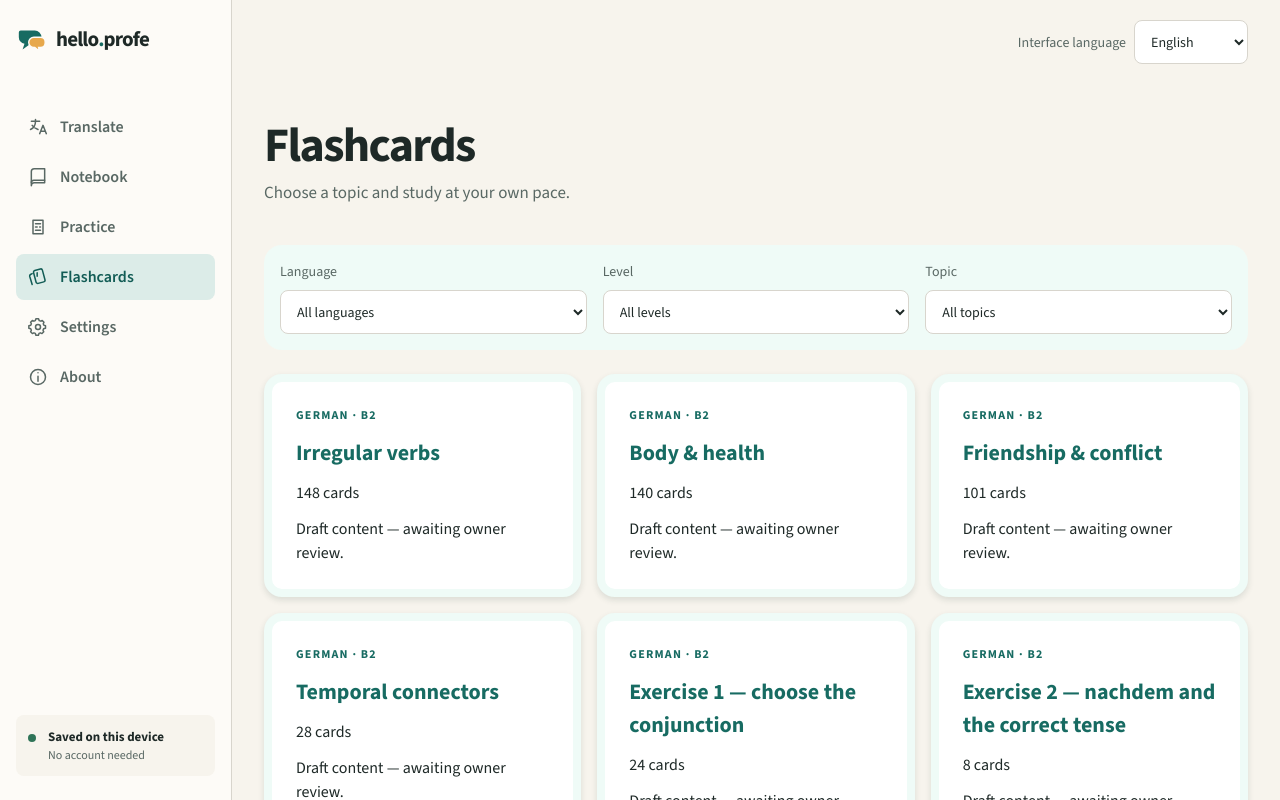
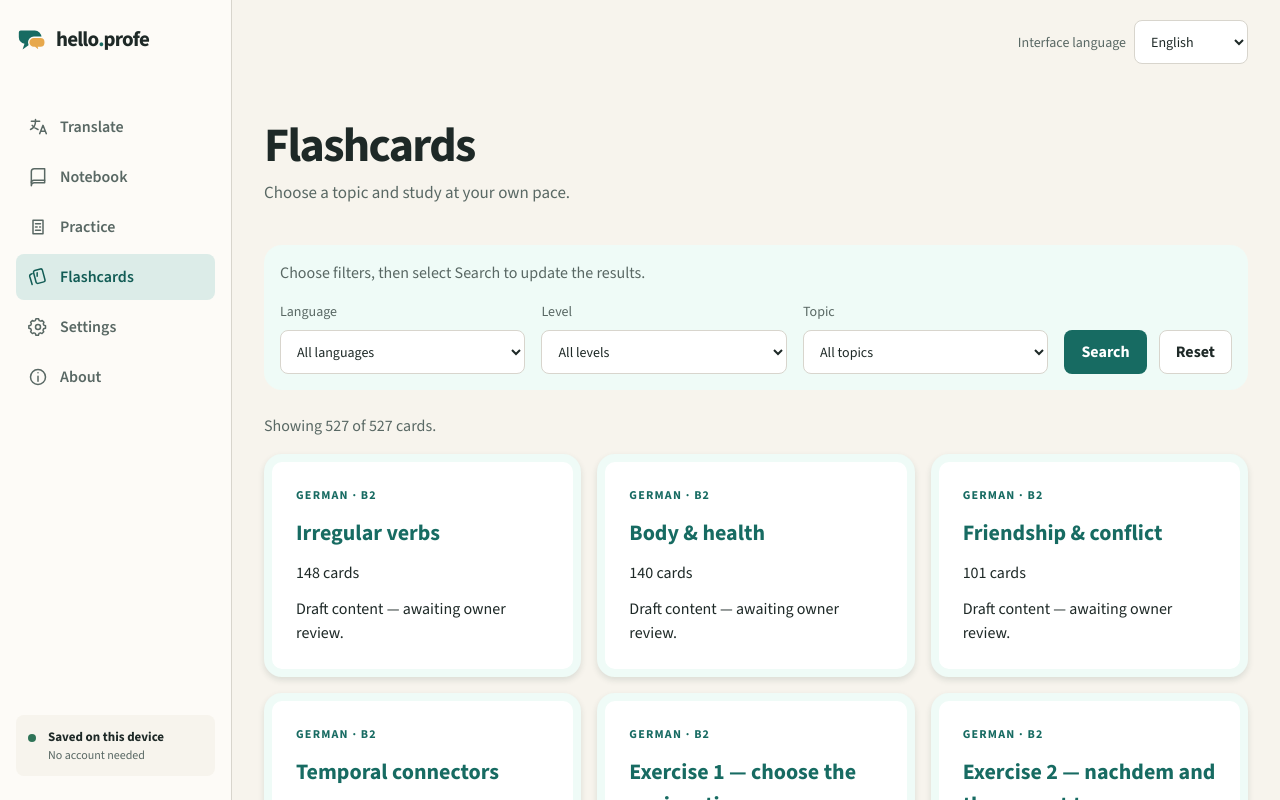
Before and after one commit to ccisternas-dev/hello.profe, a React (Vite) app: page / in a window 1280 px wide. Both pictures are taken after a click on the button "Flashcards". Shown: the top 800 px of the page. Built offline with nearby package versions, Linux system fonts and the light colour scheme.

Commit message:
Add explicit flashcard search, reset and result counts (#51)

```diff
--- a/src/Flashcards.tsx
+++ b/src/Flashcards.tsx
@@ -2,19 +2,23 @@ import { useState } from 'react'
 import { Button, PageHeader } from './components'
 import { useI18n, type MessageKey } from './i18n'
 import data from './data/study-decks.json'
-import { availableDecks, filterDecks, type StudyDeck } from './deck-catalog'
+import { availableDecks, filterDecks, countStudyCards, type StudyDeck } from './deck-catalog'
 import VerbFlashcards from './VerbFlashcards'
 import FlashcardSession from './FlashcardSession'
 
 const decks: StudyDeck[] = availableDecks(data.decks, import.meta.env.PROD)
+const emptyFilters = {language: '', level: '', topic: ''}
+const totalCards = decks.reduce((total, deck) => total + countStudyCards(deck), 0)
 const languageNames: Record<string, MessageKey> = { de: 'German', en: 'English', es: 'Spanish', fr: 'French', nl: 'Dutch' }
 const topicNames: Record<string, MessageKey> = { verbs: 'Irregular verbs', health: 'Health & body', relationships: 'Relationships', grammar: 'Temporal connectors' }
 
 export default function Flashcards() {
   const { t } = useI18n()
-  const [filters, setFilters] = useState({language: '', level: '', topic: ''})
+  const [filters, setFilters] = useState(emptyFilters)
+  const [appliedFilters, setAppliedFilters] = useState(emptyFilters)
   const [selected, setSelected] = useState<StudyDeck | null>(null)
-  const shown = filterDecks(decks, filters)
+  const shown = filterDecks(decks, appliedFilters)
+  const displayedCards = shown.reduce((total, deck) => total + countStudyCards(deck), 0)
   const close = () => {
     const id = selected?.id
     setSelected(null)
@@ -26,28 +30,40 @@ export default function Flashcards() {
       {selected.reviewed !== true && <p className="small-note">{t('Draft content — awaiting owner review.')}</p>}
       {selected.id === 'irregular-verbs' ? <VerbFlashcards /> : <DeckStudy key={selected.id} deck={selected} />}
     </FlashcardSession> : <>
-      <div className="deck-filters">
-        <label className="locale-selector"><span>{t('Language')}</span><select value={filters.language} onChange={e=>setFilters({...filters,language:e.target.value})}>
+      <form className="deck-filters" aria-label={t('Flashcard filters')}
+        onSubmit={event => { event.preventDefault(); setAppliedFilters({...filters}) }}
+        onReset={event => { event.preventDefault(); setFilters(emptyFilters); setAppliedFilters(emptyFilters) }}>
+        <p id="flashcard-filter-help" className="filter-help">{t('Choose filters, then select Search to update the results.')}</p>
+        <label className="locale-selector"><span id="filter-language-label">{t('Language')}</span><select aria-labelledby="filter-language-label" aria-describedby="flashcard-filter-help" value={filters.language} onChange={e=>setFilters({...filters,language:e.target.value})}>
           <option value="">{t('All languages')}</option>
           {[...new Set(decks.map(d=>d.language))].filter(Boolean).map(language=><option key={language} value={language}>{t(languageNames[language!])}</option>)}
         </select></label>
-        <label className="locale-selector"><span>{t('Level')}</span><select value={filters.level} onChange={e=>setFilters({...filters,level:e.target.value})}>
+        <label className="locale-selector"><span id="filter-level-label">{t('Level')}</span><select aria-labelledby="filter-level-label" aria-describedby="flashcard-filter-help" value={filters.level} onChange={e=>setFilters({...filters,level:e.target.value})}>
           <option value="">{t('All levels')}</option>
           {[...new Set(decks.map(d=>d.level))].filter(Boolean).sort().map(level=><option key={level} value={level}>{level}</option>)}
         </select></label>
-        <label className="locale-selector"><span>{t('Topic')}</span><select value={filters.topic} onChange={e=>setFilters({...filters,topic:e.target.value})}>
+        <label className="locale-selector"><span id="filter-topic-label">{t('Topic')}</span><select aria-labelledby="filter-topic-label" aria-describedby="flashcard-filter-help" value={filters.topic} onChange={e=>setFilters({...filters,topic:e.target.value})}>
           <option value="">{t('All topics')}</option>
           {[...new Set(decks.map(d=>d.topic))].filter(Boolean).map(topic=><option key={topic} value={topic}>{t(topicNames[topic!])}</option>)}
         </select></label>
+        <div className="filter-actions">
+          <Button type="submit" aria-controls="flashcard-results">{t('Search')}</Button>
+          <Button type="reset" variant="secondary" aria-controls="flashcard-results">{t('Reset')}</Button>
         </div>
-      <div className="topic-grid" aria-live="polite">
+      </form>
+      <div id="flashcard-results">
+        <p className="filter-results-count" role="status" aria-live="polite" aria-atomic="true">
+          {t('Showing {displayed} of {total} cards.', {displayed: displayedCards, total: totalCards})}
+          {!shown.length && <> {t('No decks match these filters.')}</>}
+        </p>
+        <div className="topic-grid">
           {shown.map(deck=><button className="topic-card" key={deck.id} id={`deck-${deck.id}`} onClick={()=>setSelected(deck)}>
             <span className="eyebrow">{t(languageNames[deck.language!])} · {deck.level}</span>
             <strong>{t(deck.title as MessageKey)}</strong>
-          <span>{t('{count} cards', {count:deck.id === 'irregular-verbs' ? new Set(deck.cards.map(card => card.prompt.split(' — ')[0])).size : deck.cards.length})}</span>
+            <span>{t('{count} cards', {count:countStudyCards(deck)})}</span>
             {deck.reviewed !== true && <span>{t('Draft content — awaiting owner review.')}</span>}
           </button>)}
-        {!shown.length && <p role="status">{t('No decks match these filters.')}</p>}
+        </div>
       </div>
     </>}
   </main>
--- a/src/deck-catalog.ts
+++ b/src/deck-catalog.ts
@@ -16,3 +16,10 @@ export function filterDecks<T extends StudyDeck>(decks: T[], filters: DeckFilter
   return decks.filter(deck => (!filters.language || deck.language === filters.language)
     && (!filters.level || deck.level === filters.level) && (!filters.topic || deck.topic === filters.topic))
 }
+
+// The verb reference screen groups several workbook form rows into one card.
+export function countStudyCards(deck: StudyDeck): number {
+  return deck.id === 'irregular-verbs'
+    ? new Set(deck.cards.map(card => card.prompt.split(' — ')[0])).size
+    : deck.cards.length
+}
--- a/src/index.css
+++ b/src/index.css
@@ -615,3 +615,12 @@ td:not(:first-child) { font-weight: 650; }
 .page-footer a { display: inline-flex; align-items: center; justify-content: center; min-width: 44px; min-height: 44px; padding: 0 var(--space-4); color: var(--action-primary); text-decoration: underline; border-radius: var(--radius-sm); }
 .about-copy ul { padding-left: var(--space-6); margin-bottom: var(--space-6); }
 .about-copy li { margin-bottom: var(--space-2); }
+
+.deck-filters .filter-help { flex-basis: 100%; margin: 0; color: var(--text-secondary); }
+.filter-actions { display: flex; align-items: end; gap: var(--space-3); flex-wrap: wrap; }
+.filter-actions .button { min-height: 44px; min-width: 44px; }
+.filter-results-count { margin: 0 0 var(--space-4); color: var(--text-secondary); }
+@media (max-width: 600px) {
+  .filter-actions { flex-basis: 100%; }
+  .filter-actions .button { flex: 1; }
+}
--- a/src/locales/de.json
+++ b/src/locales/de.json
@@ -365,5 +365,9 @@
   "© {year} hello.profe. Third-party materials retain their own licenses.": "© {year} hello.profe. Inhalte Dritter behalten ihre jeweiligen Lizenzen.",
   "Microsoft Translator": "Microsoft Translator",
   "Google Cloud Translation": "Google Cloud Translation",
-  "This provider’s allowance is exhausted. Choose another provider or try again after it resets.": "Das Kontingent dieses Dienstes ist aufgebraucht. Wähle einen anderen Dienst oder versuche es nach der Erneuerung erneut."
+  "This provider’s allowance is exhausted. Choose another provider or try again after it resets.": "Das Kontingent dieses Dienstes ist aufgebraucht. Wähle einen anderen Dienst oder versuche es nach der Erneuerung erneut.",
+  "Flashcard filters": "Karteikartenfilter",
+  "Choose filters, then select Search to update the results.": "Wähle Filter und dann Suchen, um die Ergebnisse zu aktualisieren.",
+  "Reset": "Zurücksetzen",
+  "Showing {displayed} of {total} cards.": "{displayed} von {total} Karten werden angezeigt."
 }
--- a/src/locales/en.json
+++ b/src/locales/en.json
@@ -365,5 +365,9 @@
   "© {year} hello.profe. Third-party materials retain their own licenses.": "© {year} hello.profe. Third-party materials retain their own licenses.",
   "Microsoft Translator": "Microsoft Translator",
   "Google Cloud Translation": "Google Cloud Translation",
-  "This provider’s allowance is exhausted. Choose another provider or try again after it resets.": "This provider’s allowance is exhausted. Choose another provider or try again after it resets."
+  "This provider’s allowance is exhausted. Choose another provider or try again after it resets.": "This provider’s allowance is exhausted. Choose another provider or try again after it resets.",
+  "Flashcard filters": "Flashcard filters",
+  "Choose filters, then select Search to update the results.": "Choose filters, then select Search to update the results.",
+  "Reset": "Reset",
+  "Showing {displayed} of {total} cards.": "Showing {displayed} of {total} cards."
 }
--- a/src/locales/es.json
+++ b/src/locales/es.json
@@ -365,5 +365,9 @@
   "© {year} hello.profe. Third-party materials retain their own licenses.": "© {year} hello.profe. Los materiales de terceros conservan sus propias licencias.",
   "Microsoft Translator": "Microsoft Translator",
   "Google Cloud Translation": "Google Cloud Translation",
-  "This provider’s allowance is exhausted. Choose another provider or try again after it resets.": "Se ha agotado la cuota de este proveedor. Elige otro proveedor o vuelve a intentarlo cuando se renueve."
+  "This provider’s allowance is exhausted. Choose another provider or try again after it resets.": "Se ha agotado la cuota de este proveedor. Elige otro proveedor o vuelve a intentarlo cuando se renueve.",
+  "Flashcard filters": "Filtros de tarjetas",
+  "Choose filters, then select Search to update the results.": "Elige los filtros y pulsa Buscar para actualizar los resultados.",
+  "Reset": "Restablecer",
+  "Showing {displayed} of {total} cards.": "Se muestran {displayed} de {total} tarjetas."
 }
--- a/src/locales/fr.json
+++ b/src/locales/fr.json
@@ -365,5 +365,9 @@
   "© {year} hello.profe. Third-party materials retain their own licenses.": "© {year} hello.profe. Les contenus tiers conservent leurs propres licences.",
   "Microsoft Translator": "Microsoft Translator",
   "Google Cloud Translation": "Google Cloud Translation",
-  "This provider’s allowance is exhausted. Choose another provider or try again after it resets.": "Le quota de ce service est épuisé. Choisissez un autre service ou réessayez après son renouvellement."
+  "This provider’s allowance is exhausted. Choose another provider or try again after it resets.": "Le quota de ce service est épuisé. Choisissez un autre service ou réessayez après son renouvellement.",
+  "Flashcard filters": "Filtres des cartes",
+  "Choose filters, then select Search to update the results.": "Choisissez les filtres, puis sélectionnez Rechercher pour actualiser les résultats.",
+  "Reset": "Réinitialiser",
+  "Showing {displayed} of {total} cards.": "{displayed} cartes affichées sur {total}."
 }
--- a/src/locales/nl.json
+++ b/src/locales/nl.json
@@ -365,5 +365,9 @@
   "© {year} hello.profe. Third-party materials retain their own licenses.": "© {year} hello.profe. Materiaal van derden behoudt zijn eigen licenties.",
   "Microsoft Translator": "Microsoft Translator",
   "Google Cloud Translation": "Google Cloud Translation",
-  "This provider’s allowance is exhausted. Choose another provider or try again after it resets.": "De limiet van deze dienst is bereikt. Kies een andere dienst of probeer het opnieuw wanneer de limiet is vernieuwd."
+  "This provider’s allowance is exhausted. Choose another provider or try again after it resets.": "De limiet van deze dienst is bereikt. Kies een andere dienst of probeer het opnieuw wanneer de limiet is vernieuwd.",
+  "Flashcard filters": "Flashcardfilters",
+  "Choose filters, then select Search to update the results.": "Kies filters en selecteer Zoeken om de resultaten bij te werken.",
+  "Reset": "Herstellen",
+  "Showing {displayed} of {total} cards.": "{displayed} van {total} kaarten worden weergegeven."
 }
```
Also changed, not shown: 1 other file (tests, documents, lock files or other folders). Lines whose indentation alone changed are shown as unchanged.
